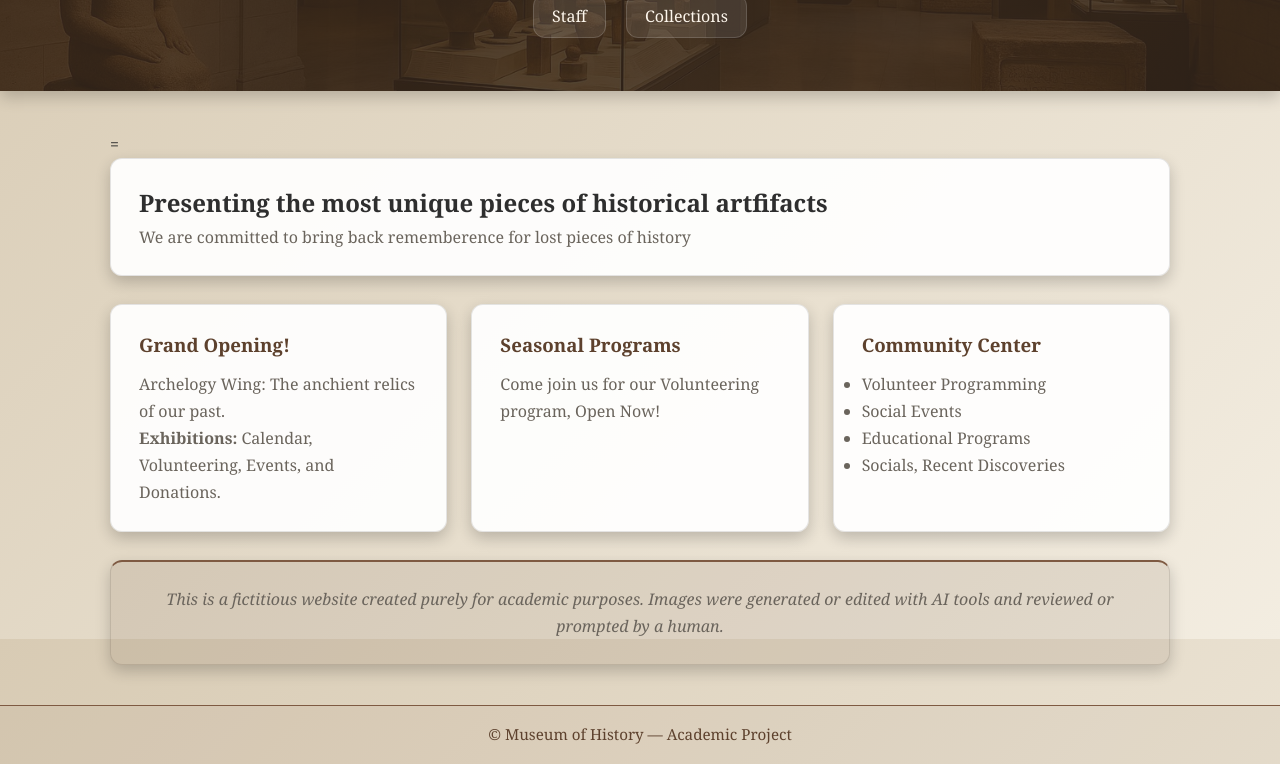
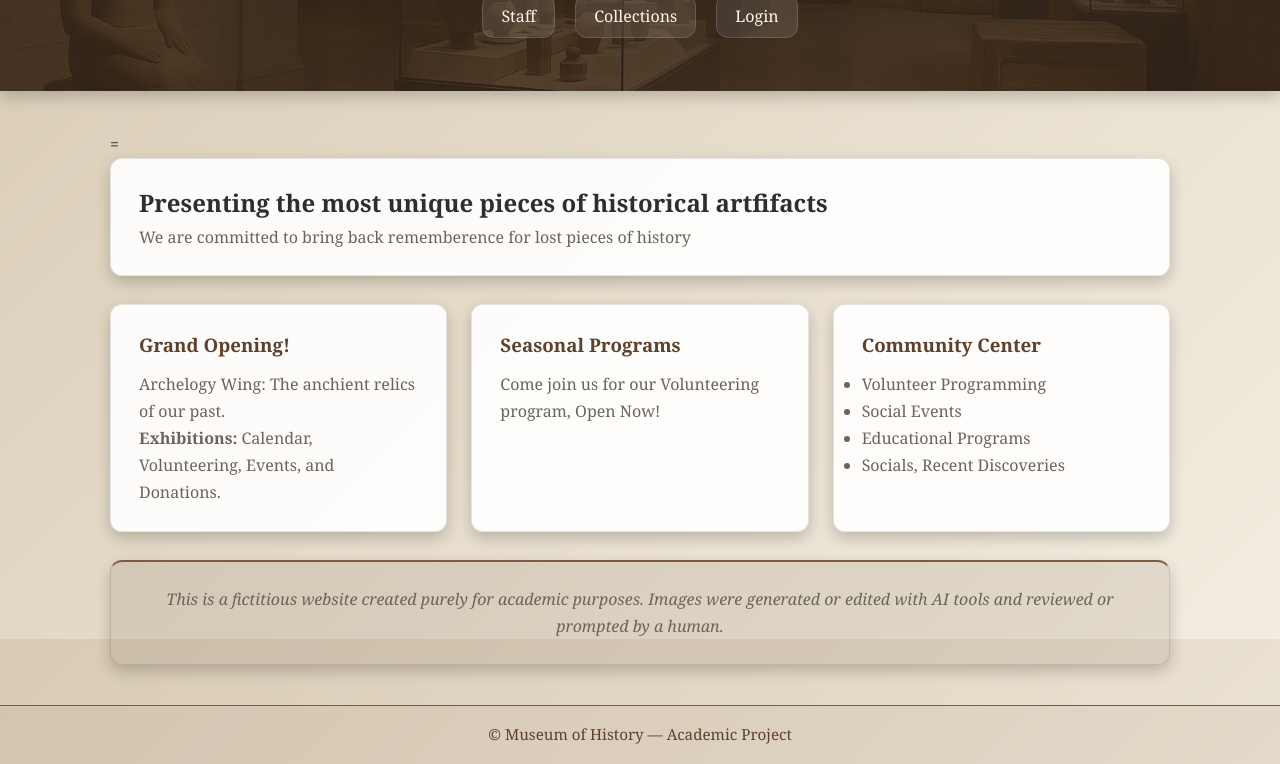
Before and after one commit to kristinayankovsky/Museum, a plain HTML site: page index.html in a window 1280 px wide. Shown: the part 161-925 px from the top of the page. Drawn offline with Linux system fonts and the light colour scheme.

Commit message:
Add login link to navigation
Added a login link to the navigation menu.

```diff
--- a/index.html
+++ b/index.html
@@ -19,6 +19,7 @@
       <nav class="top-nav">
         <a href="html/staff.html" class="btn">Staff</a>
         <a href="html/collections.html" class="btn">Collections</a>
+        <a href="html/login.html" class="btn">Login</a>
       </nav>
     </div>
   </header>
```
